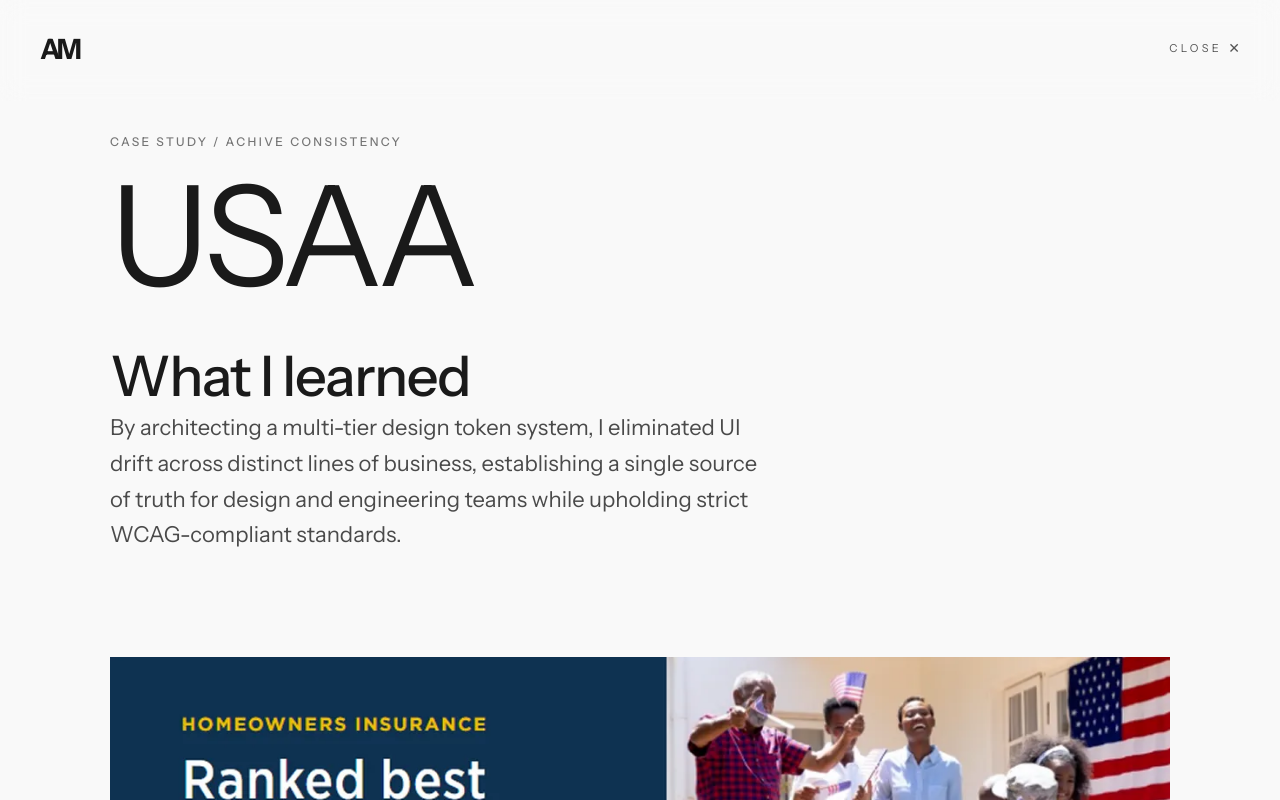
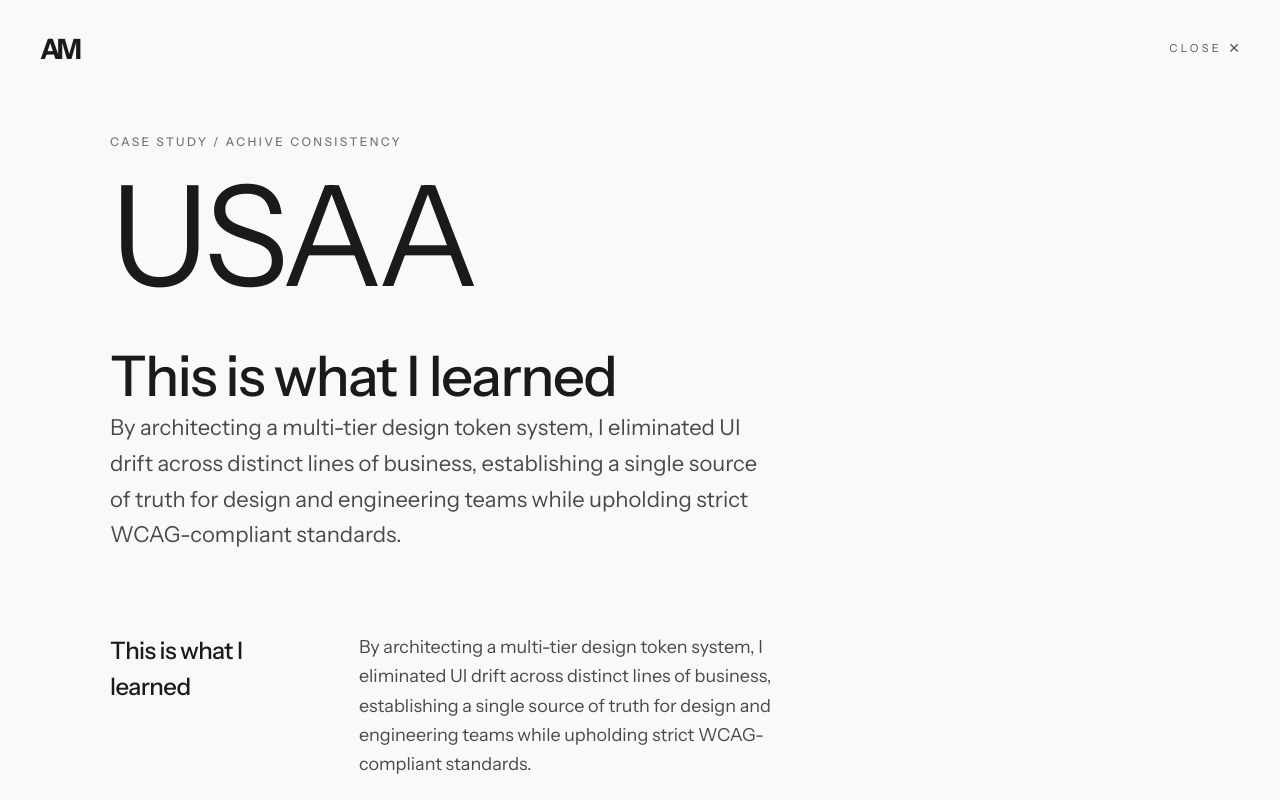
Before and after one commit to dizsel74/am-portfolio-2026, a React (Vite) app: page /work/usaa in a window 1280 px wide. Shown: the top 800 px of the page. Built offline with nearby package versions, Linux system fonts and the light colour scheme.

Commit message:
testing spaces

```diff
--- a/src/components/USAAProject.jsx
+++ b/src/components/USAAProject.jsx
@@ -51,12 +51,40 @@ const USAAProject = () => {
       <div className="mb-12 lg:mb-20 max-w-2xl">
         {/* ---<h2 className="text-[20px] lg:text-[24px] font-medium tracking-tight text-[#1a1a1a] mb-4">--- */}
           <h3 className="text-[56px] font-medium leading-[1.2] tracking-tight text-[#1a1a1a]">
-          What I learned
+          This is what I learned
         </h3>
         <p className="text-[clamp(18px,2vw,22px)] leading-relaxed text-[#4A4A4A]">
           By architecting a multi-tier design token system, I eliminated UI drift across distinct lines of business, establishing a single source of truth for design and engineering teams while upholding strict WCAG-compliant standards.
         </p>
       </div>
+
+
+{/* WHAT I LEARNED SECTION */}
+<div className="mb-16 lg:mb-24">
+  <div className="grid grid-cols-1 md:grid-cols-12 gap-y-4 md:gap-x-12 items-start">
+
+    {/* Columna Izquierda: Título */}
+    <div className="md:col-span-4">
+      <h3 className="text-[20px] lg:text-[24px] font-medium tracking-tight text-[#1a1a1a]">
+        This is what I learned
+      </h3>
+    </div>
+
+    {/* Columna Derecha: Párrafo */}
+    <div className="md:col-span-8">
+      <p className="text-[clamp(16px,1.5vw,18px)] leading-relaxed text-[#4A4A4A] font-normal">
+        By architecting a multi-tier design token system, I eliminated UI drift across distinct lines of business, establishing a single source of truth for design and engineering teams while upholding strict WCAG-compliant standards.
+      </p>
+    </div>
+
+  </div>
+</div>
+
+
+
+
+
+
 
 
           </div>
```
